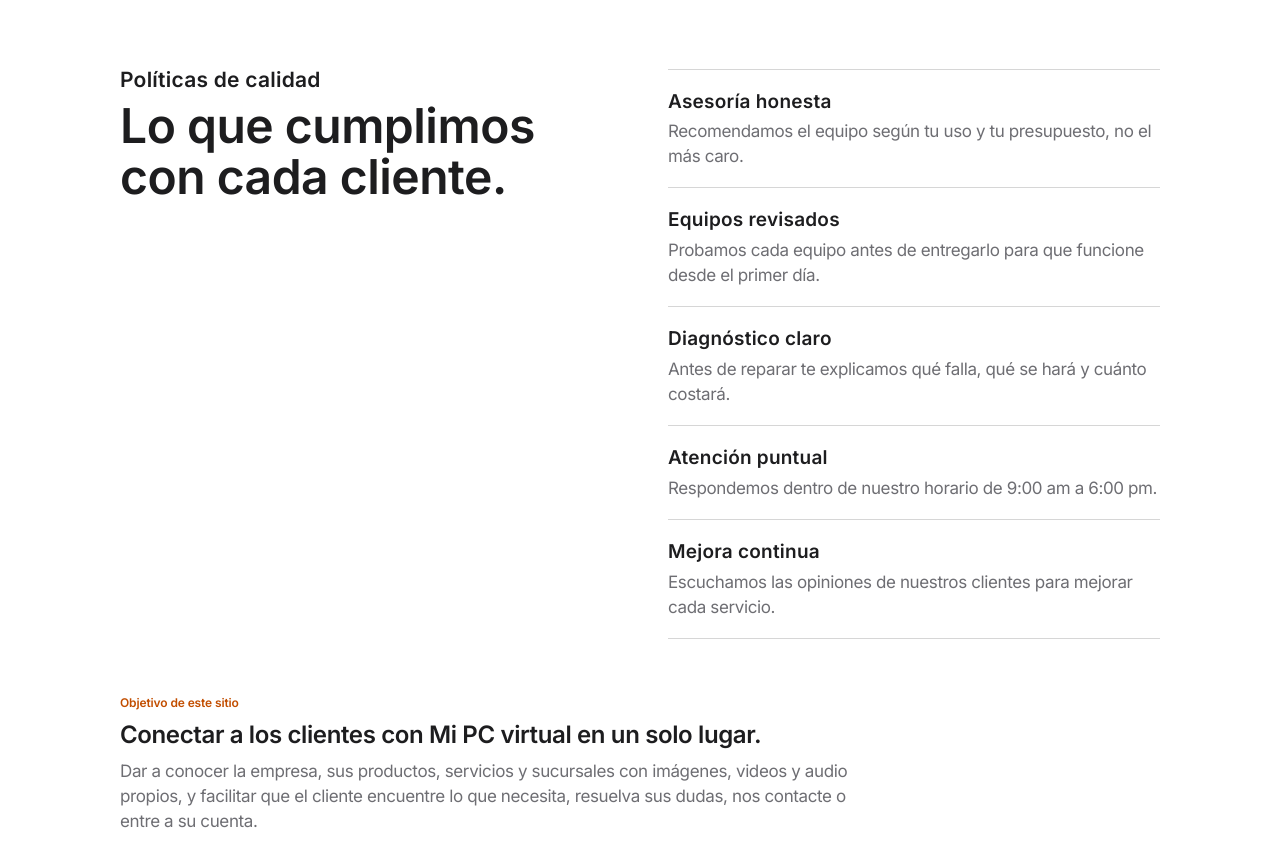
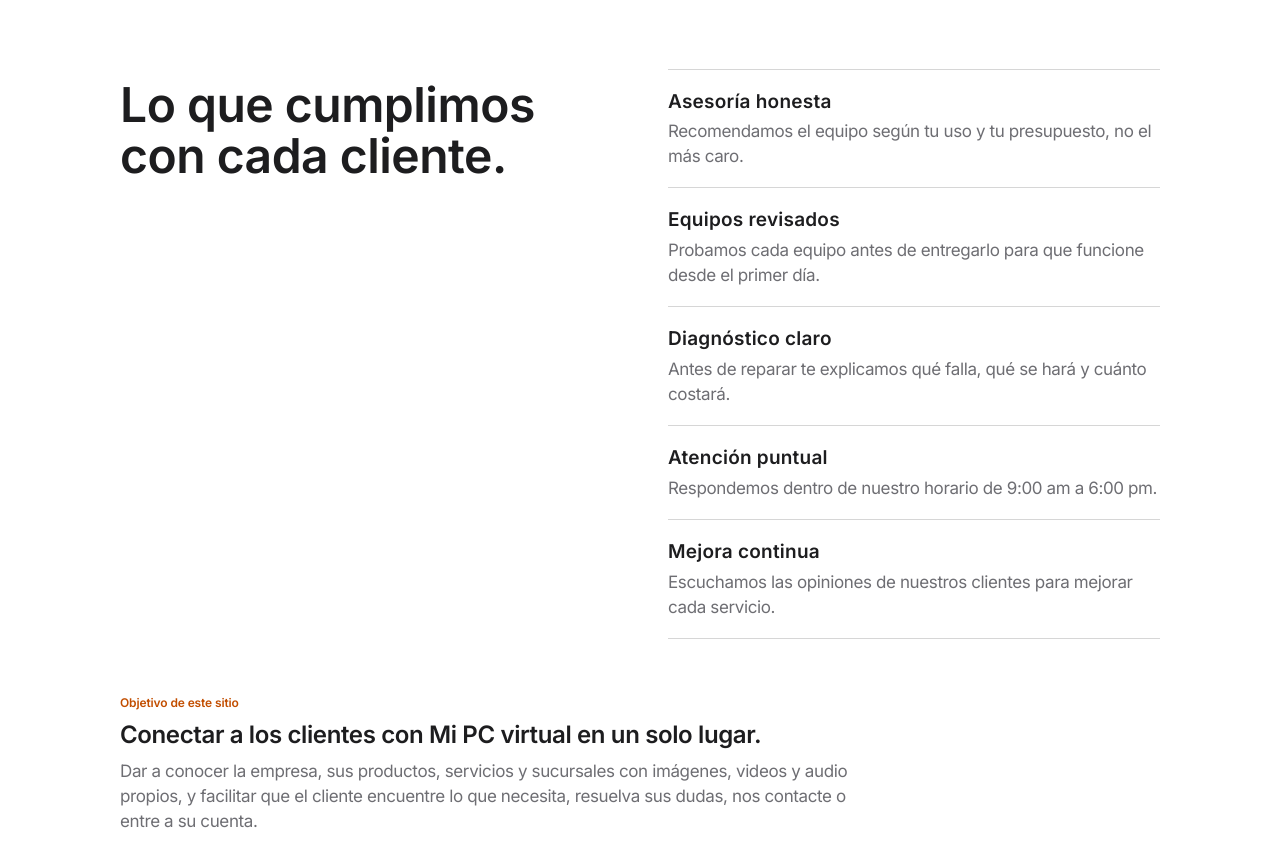
Before and after one commit to doradodevx/mi-pc-virtual, a plain HTML site: page index.html in a window 1280 px wide. Shown: the part 2201-3068 px from the top of the page. Drawn offline with Linux system fonts and the light colour scheme.

Commit message:
Quitar la etiqueta Políticas de calidad
Co-Authored-By: Claude Opus 5.5 <noreply@anthropic.com>

```diff
--- a/index.html
+++ b/index.html
@@ -303,7 +303,6 @@ footer.band { padding-block: 40px 56px; background: var(--mist); }
     </div>
     <div class="wrap editorial" style="margin-top:72px">
       <div>
-        <p class="kicker">Políticas de calidad</p>
         <h2 class="heading">Lo que cumplimos con cada cliente.</h2>
       </div>
       <ul class="policy">
```
